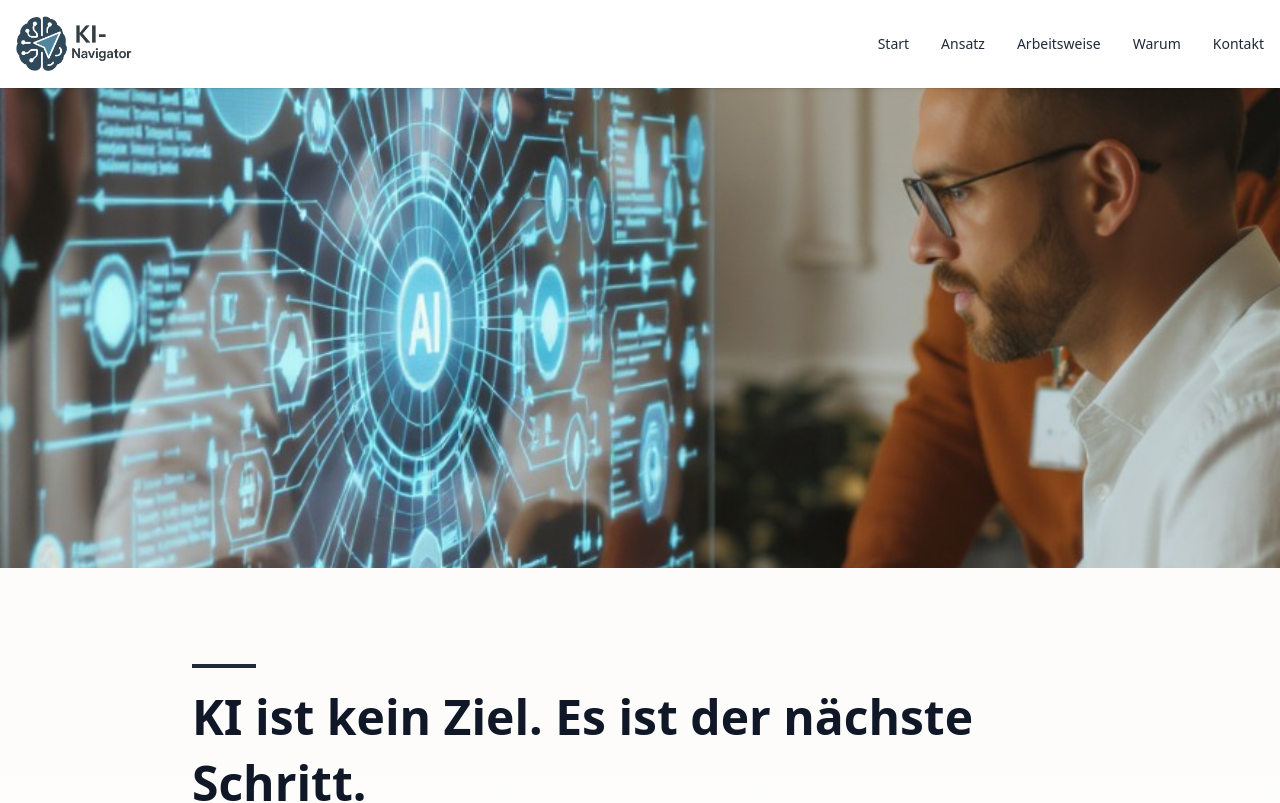
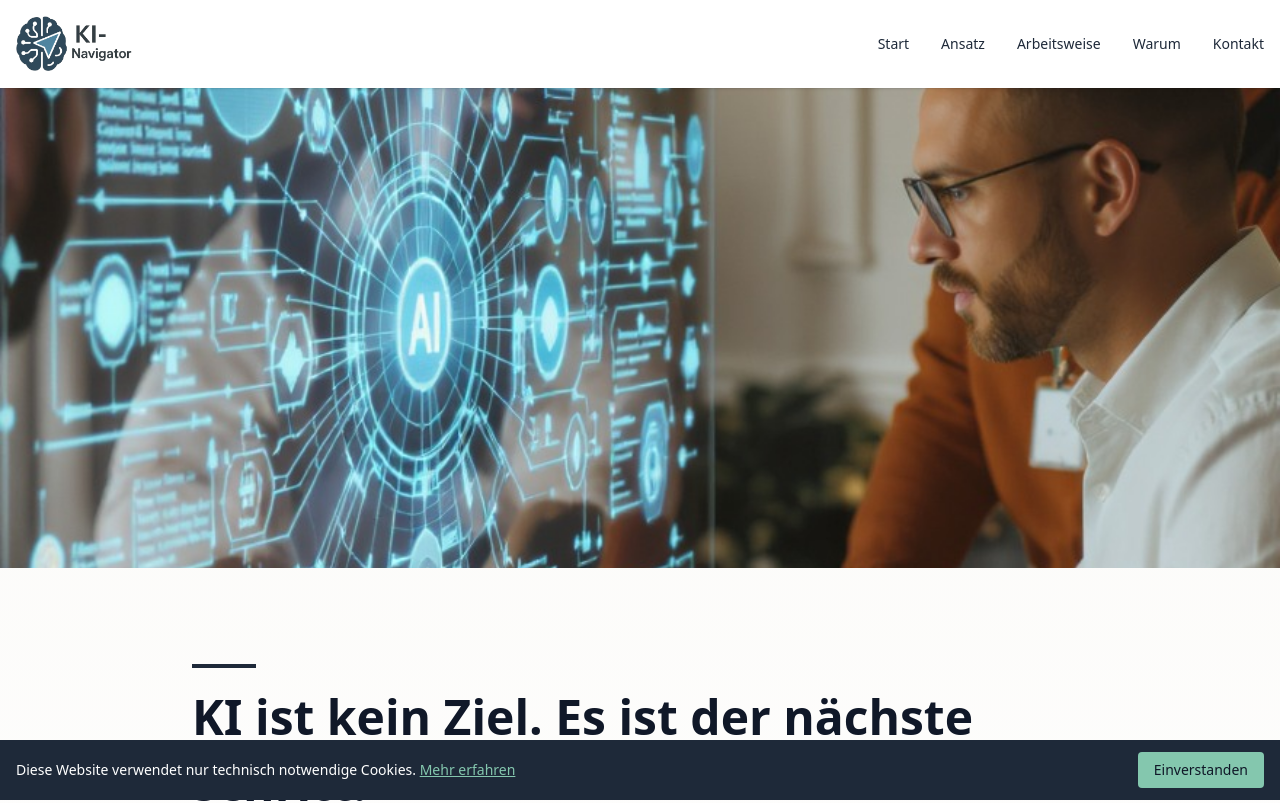
Before and after one commit to martenzoe/ki-navigator, a React (Vite) app: page / in a window 1280 px wide. Shown: the top 803 px of the page. Built offline with nearby package versions, Linux system fonts and the light colour scheme.

Commit message:
Implement DSGVO cookie banner without external dependency

```diff
--- a/src/App.jsx
+++ b/src/App.jsx
@@ -7,12 +7,14 @@ import Why from "./sections/Why";
 import Contact from "./sections/Contact";
 import Certificate from "./sections/Certificate";
 import Footer from "./components/Footer";
+import CookieBanner from "./components/CookieBanner";
 
 
 function App() {
   return (
     <div className="font-sans antialiased text-gray-900">
       <Navbar />
+      <CookieBanner />
       <Hero />
       <Steps />
       <Approach />
--- /dev/null
+++ b/src/components/CookieBanner.jsx
@@ -0,0 +1,38 @@
+import { useEffect, useState } from "react";
+
+export default function CookieBanner() {
+  const [visible, setVisible] = useState(false);
+
+  useEffect(() => {
+    // ❗ Nur für Testzwecke: Consent zurücksetzen bei jedem Reload
+    // → nach erfolgreichem Test auskommentieren oder entfernen
+    localStorage.removeItem("cookieConsent");
+
+    const accepted = localStorage.getItem("cookieConsent");
+    if (!accepted) setVisible(true);
+  }, []);
+
+  const acceptCookies = () => {
+    localStorage.setItem("cookieConsent", "true");
+    setVisible(false);
+  };
+
+  if (!visible) return null;
+
+  return (
+    <div className="fixed bottom-0 left-0 w-full bg-gray-800 text-white px-4 py-3 text-sm flex flex-col md:flex-row items-center justify-between z-50">
+      <p className="mb-2 md:mb-0">
+        Diese Website verwendet nur technisch notwendige Cookies.{" "}
+        <a href="/datenschutz" className="underline text-[#84C7AE]">
+          Mehr erfahren
+        </a>
+      </p>
+      <button
+        onClick={acceptCookies}
+        className="bg-[#84C7AE] text-gray-900 px-4 py-2 rounded hover:bg-[#6fb7a1] transition"
+      >
+        Einverstanden
+      </button>
+    </div>
+  );
+}
```
